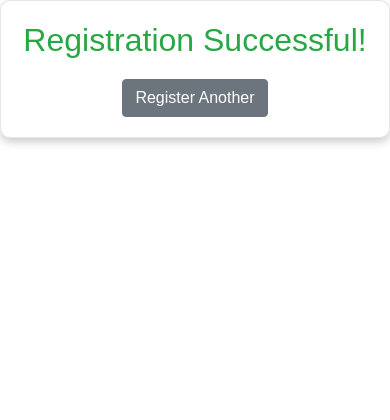
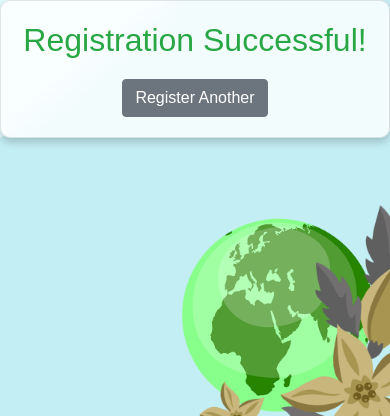
Before and after one commit to Aditya060/Registration, a Django app: page /success/ in a window 390 px wide. Shown: the top 420 px of the page. Run offline with Django 4.2, Linux system fonts and the light colour scheme; parts of the project's set-up code (start-up, migrations or seed data) failed here and were passed over; some libraries are stand-ins or nearby versions.

Commit message:
Update success.html

```diff
--- a/core/templates/core/success.html
+++ b/core/templates/core/success.html
@@ -37,6 +37,18 @@
         background-color: #5a6268;
         border-color: #545b62;
     }
+/* Media queries for different devices */
+        @media (max-width: 768px) {
+            body {
+                background-image: url("{% static 'core/images/Mobile_background_image.png' %}");
+                background-size: cover;
+                background-position: center;
+                background-repeat: no-repeat;
+                display: flex;
+                align-items: center;
+                justify-content: center;
+                color: #333;
+            }
 </style>
 
 <div class="container">
```
